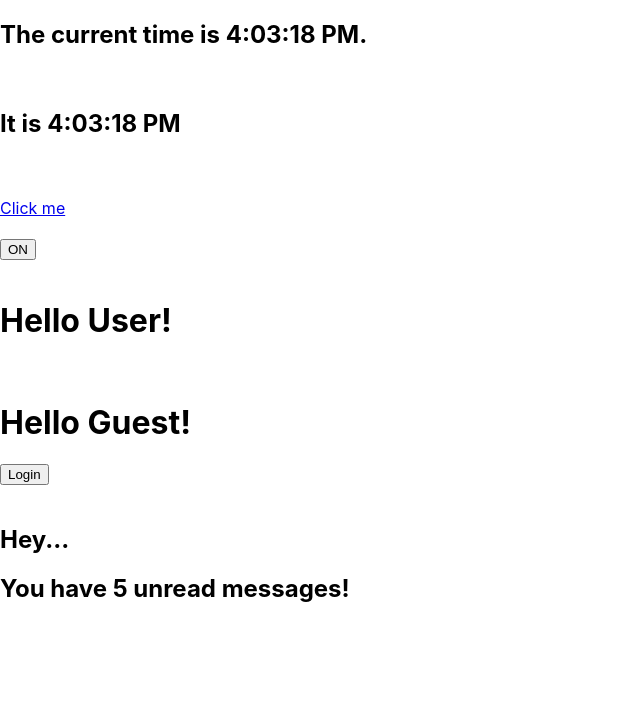
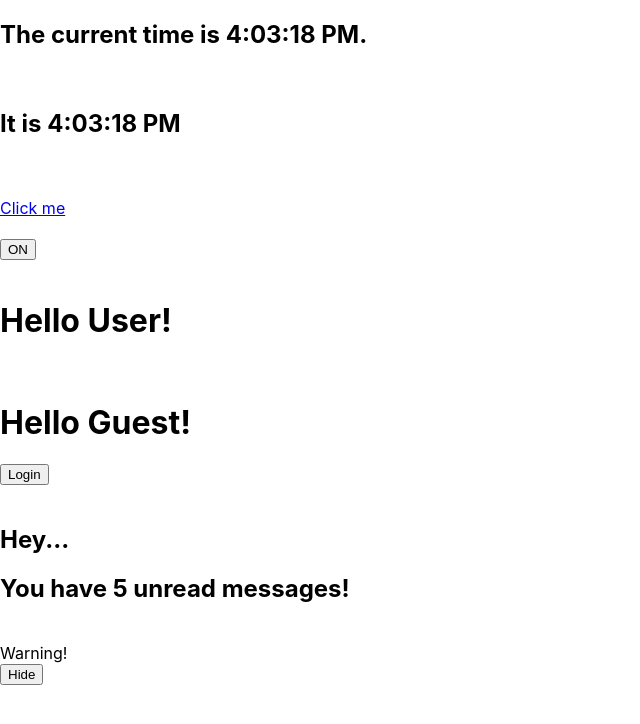
Before and after one commit to prashanth-g/react_playground, a React (Create React App) app: page / in a window 1280 px wide. Shown: the top 724 px of the page, without its empty margins (0-640 px from the left). Built offline with nearby package versions, Linux system fonts and the light colour scheme.

Commit message:
Added Prevent-Component Rendering

```diff
--- a/public/index.html
+++ b/public/index.html
@@ -33,6 +33,9 @@
     <div id="dev05"></div><br />
     <div id="dev06"></div><br />
     <div id="dev07"></div><br />
+    <div id="dev08"></div><br />
+    <div id="dev09"></div><br />
+    <div id="dev10"></div><br />
     <!--
       This HTML file is a template.
       If you open it directly in the browser, you will see an empty page.
--- a/src/index.js
+++ b/src/index.js
@@ -215,4 +215,49 @@ ReactDOM.render(
   document.getElementById('dev07')
 )
 
+class WarningBanner extends React.Component {
+
+  render() {
+
+    if(!this.props.warn) {
+      return null;
+    }
+
+    return(
+      <div>Warning!</div>
+    );
+  }
+}
+
+class Page extends React.Component {
+  constructor(props) {
+    super(props);
+    this.state = {showWarning:true};
+    this.handleToggleClick = this.handleToggleClick.bind(this);
+  }
+
+  handleToggleClick() {
+    this.setState(state => ({
+      showWarning : !state.showWarning
+    }));
+  }
+
+  render() {
+    return(
+      <div>
+        <WarningBanner warn = {this.state.showWarning} />
+         <button onClick = {this.handleToggleClick} >
+          {this.state.showWarning ? 'Hide' : 'Show'}
+         </button>
+      </div>
+    );
+  }
+
+}
+
+ReactDOM.render(
+  <Page />,
+  document.getElementById('dev08')
+)
+
 serviceWorker.unregister();
```
